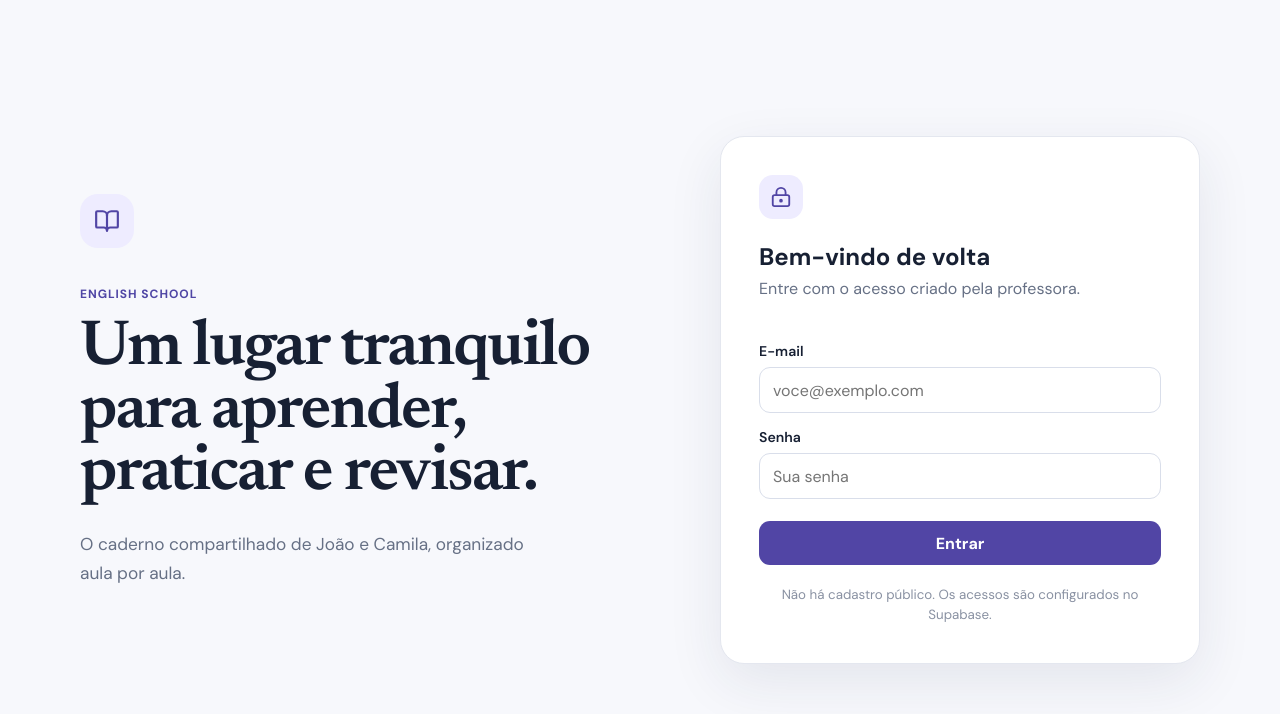
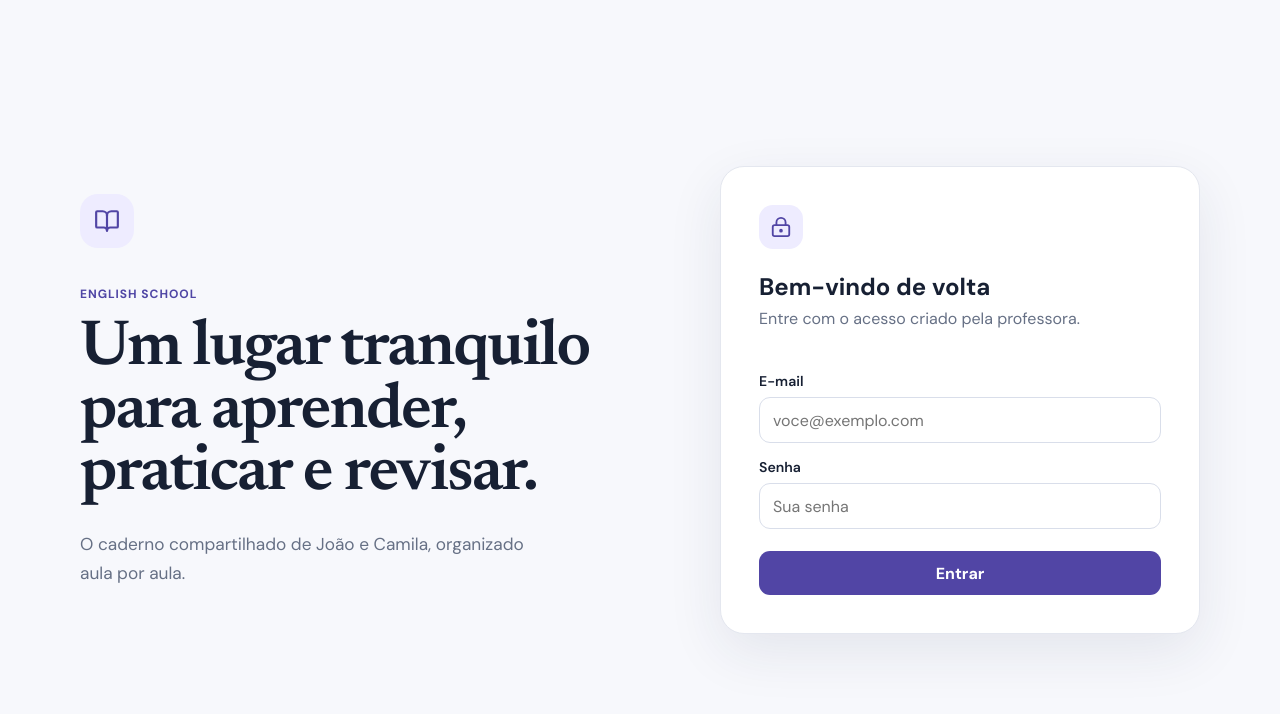
Before and after one commit to jaooads/english-school, a React (Vite) app: page /#/login in a window 1280 px wide. Shown: the top 714 px of the page. Built offline with nearby package versions, Linux system fonts and the light colour scheme; no server answers.

Commit message:
remove message

```diff
--- a/src/pages/LoginPage.tsx
+++ b/src/pages/LoginPage.tsx
@@ -69,7 +69,6 @@ export function LoginPage() {
             {submitting || loading ? 'Entrando…' : 'Entrar'}
           </button>
         </form>
-        <small>Não há cadastro público. Os acessos são configurados no Supabase.</small>
       </section>
     </main>
   )
```
Also changed, not shown: 1 other file (tests, documents, lock files or other folders).
